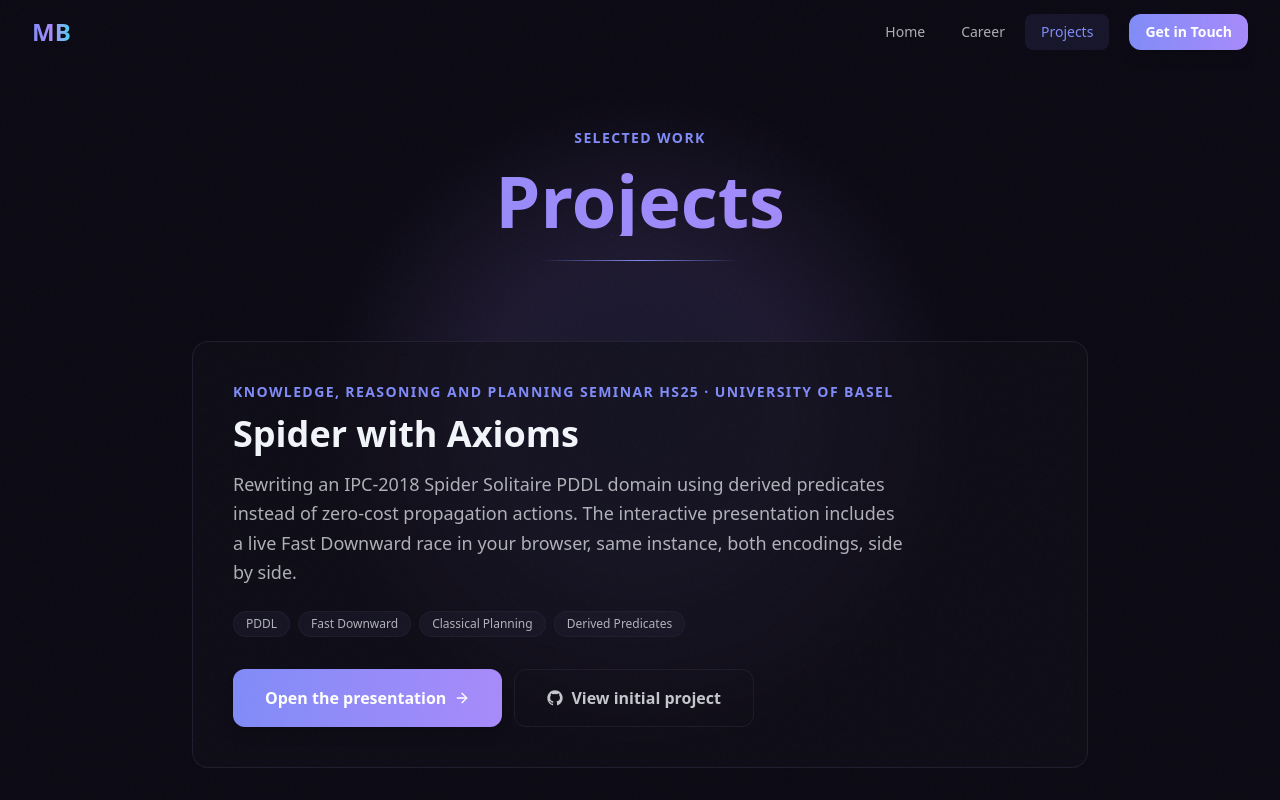
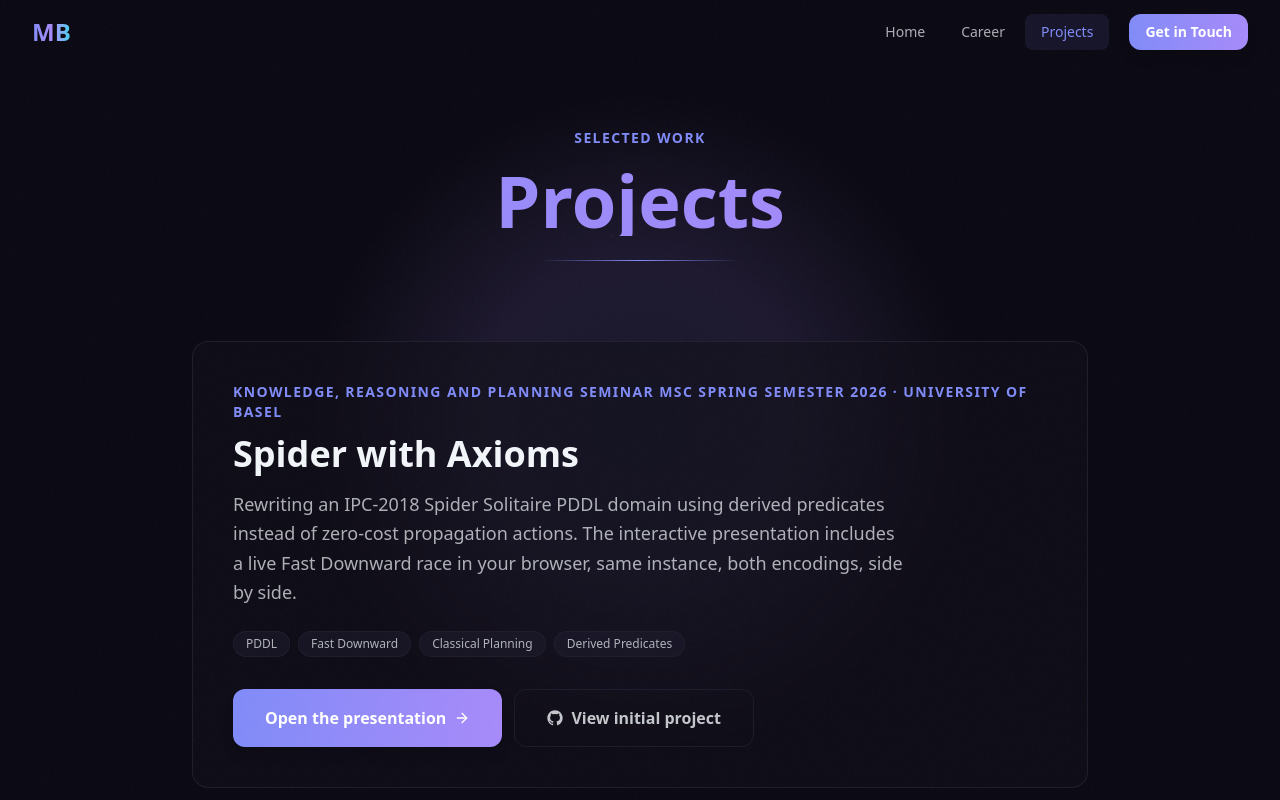
Before and after one commit to manuel-buser/webpage-manuel, a Next.js app: page /projects in a window 1280 px wide. Shown: the top 800 px of the page. Built offline with nearby package versions, Linux system fonts and the light colour scheme.

Commit message:
small adjustments in company and team name convention

```diff
--- a/src/app/projects/page.tsx
+++ b/src/app/projects/page.tsx
@@ -73,7 +73,7 @@ const SMALL_SCREEN_BREAKPOINT = 768;
 
 const projects: Project[] = [
   {
-    eyebrow: 'Knowledge, Reasoning and Planning Seminar HS25 · University of Basel',
+    eyebrow: 'Knowledge, Reasoning and Planning Seminar MSc Spring Semester 2026 · University of Basel',
     title: 'Spider with Axioms',
     description:
       'Rewriting an IPC-2018 Spider Solitaire PDDL domain using derived ' +
--- a/src/data/cv-data.ts
+++ b/src/data/cv-data.ts
@@ -95,7 +95,7 @@ export const experiences: Experience[] = [
   {
     id: 'helvetia-ai-engineer',
     title: 'Conversational AI / DevOps Engineer',
-    company: 'Helvetia Versicherungen Schweiz',
+    company: 'Helvetia Insurance Switzerland · AI & Bots',
     location: 'Basel, Switzerland (Hybrid)',
     period: 'August 2025 - Present (7 months)',
     startDate: '2025-08',
@@ -126,7 +126,7 @@ export const experiences: Experience[] = [
   {
     id: 'helvetia-data-scientist',
     title: 'Data Scientist',
-    company: 'Team Customer & Partner Data at Helvetia',
+    company: 'Helvetia Insurance Switzerland · Customer & Partner Data',
     location: 'Basel, Switzerland',
     period: 'October 2023 - July 2025',
     startDate: '2023-10',
```
